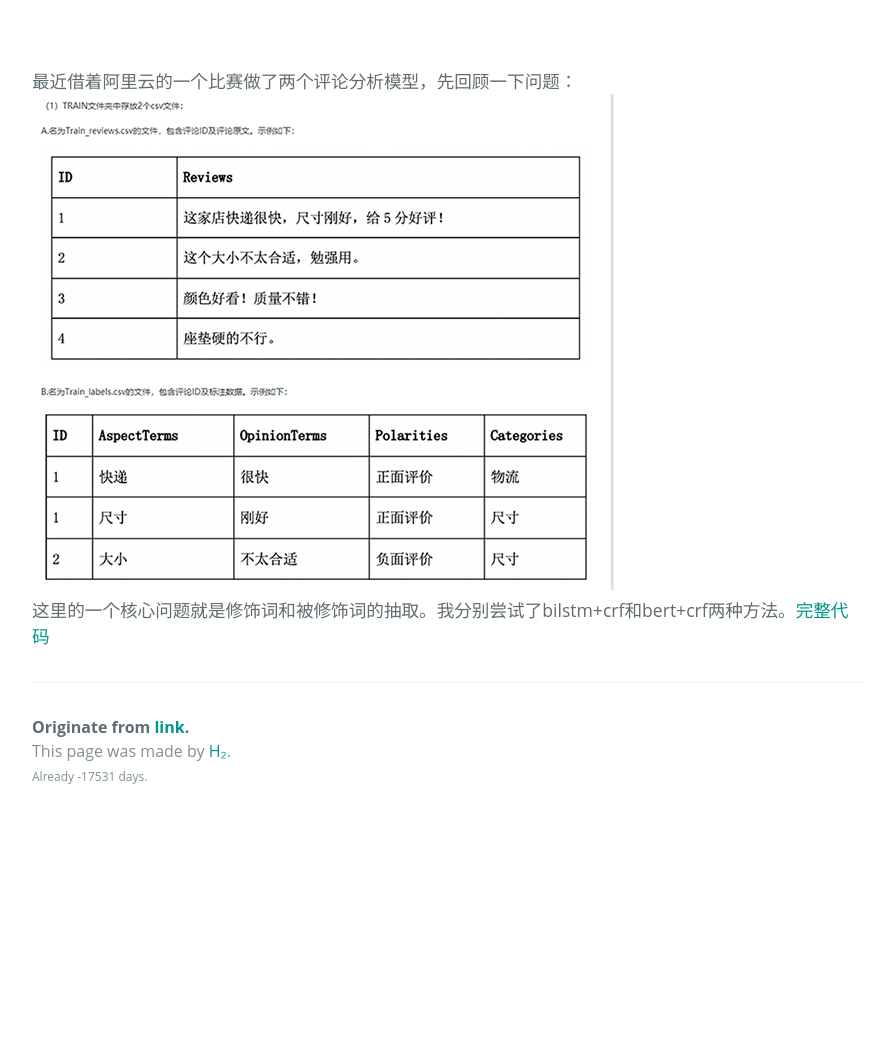
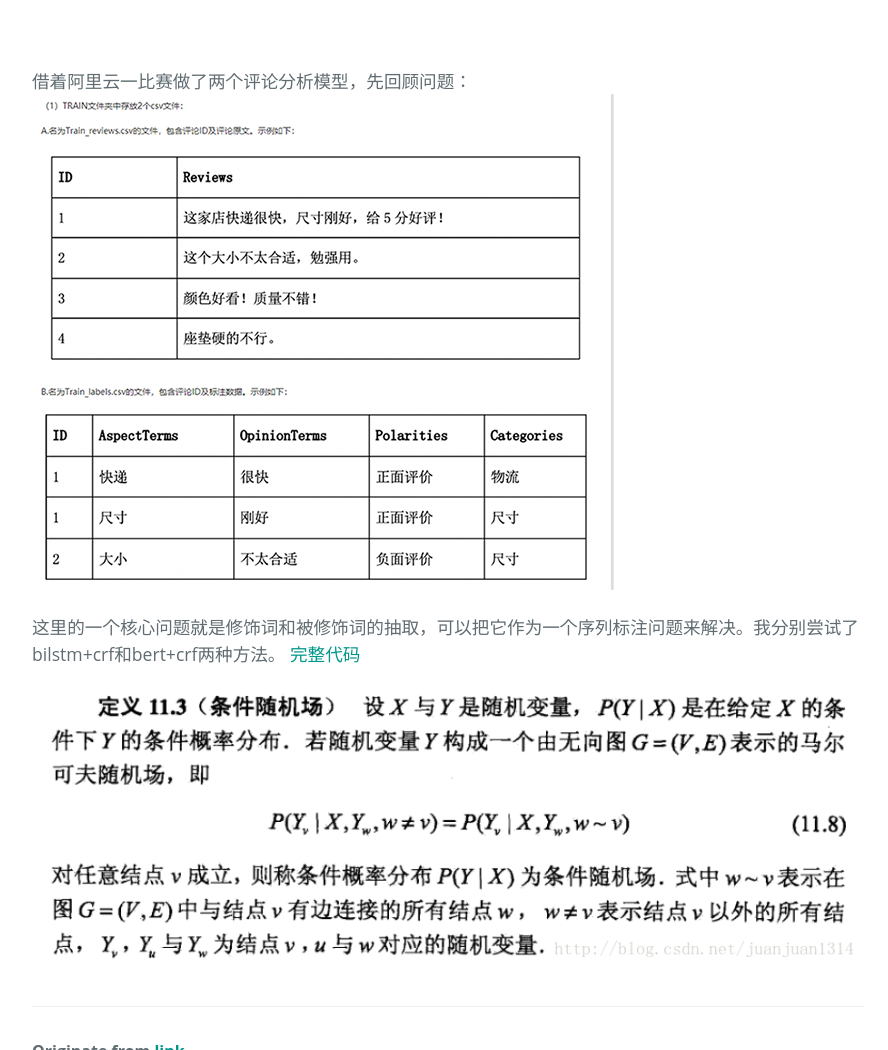
Before and after one commit to paichin/paichin.github.io, a Jekyll site: the page built from _posts/2019-08-13-test.md, in a window 1280 px wide and 1400 px high. Shown: the part 350-1400 px from the top of the window, without its empty margins (192-1080 px from the left). Built offline with Jekyll 4.4.1, drawn with Linux system fonts in a browser that asks for light colours; some web fonts are replaced; comment, search, counter and statistics services are not loaded.

Commit message:
Update 评论分析中有监督的关系对抽取

```diff
--- a/_posts/2019-08-13-test.md
+++ b/_posts/2019-08-13-test.md
@@ -4,6 +4,10 @@ layout: post
 categories: ''
 tags: ''
 ---
-最近借着阿里云的一个比赛做了两个评论分析模型，先回顾一下问题：
-![截图](https://paichin.github.io/assets/images4post/1.png)\
-这里的一个核心问题就是修饰词和被修饰词的抽取。我分别尝试了bilstm+crf和bert+crf两种方法。[完整代码](https://github.com/paichin/dl-models---analyse-des-commentaires/tree/master)
+借着阿里云一比赛做了两个评论分析模型，先回顾问题：
+![截图](https://paichin.github.io/assets/images4post/1.png)
+
+这里的一个核心问题就是修饰词和被修饰词的抽取，可以把它作为一个序列标注问题来解决。我分别尝试了bilstm+crf和bert+crf两种方法。
+[完整代码](https://github.com/paichin/dl-models---analyse-des-commentaires/tree/master)
+
+![截图](https://paichin.github.io/assets/images4post/2.png)
```
